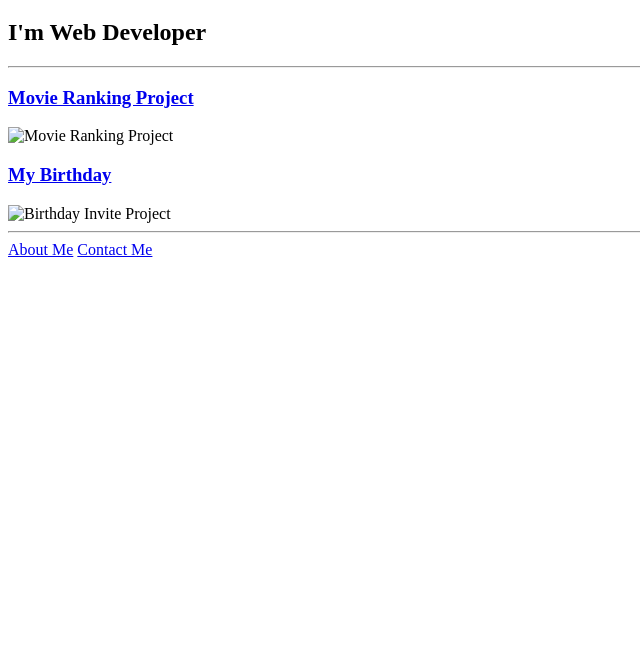
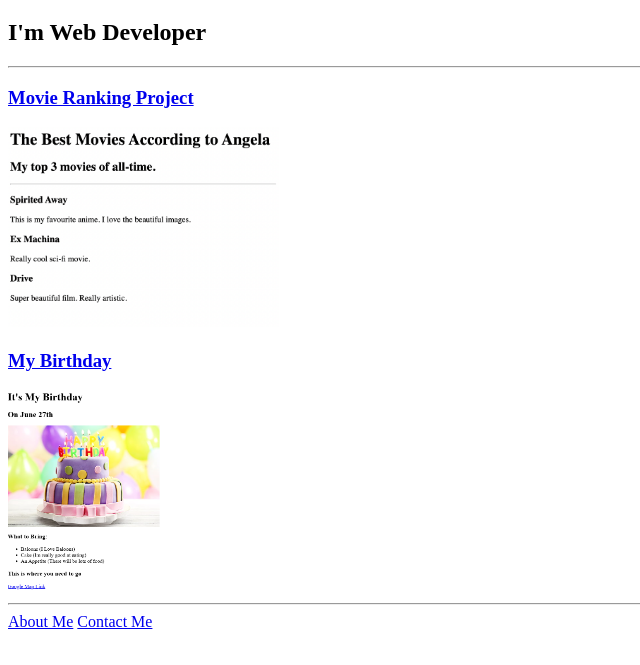
Before and after one commit to oxygen027/Santhosh-s-Portfolio-0.1, a plain HTML site: page index.html in a window 1280 px wide. Shown: the part 61-726 px from the top of the page, without its empty margins (0-640 px from the left). Drawn offline with Linux system fonts and the light colour scheme.

Commit message:
Update index.html

```diff
--- a/index.html
+++ b/index.html
@@ -11,9 +11,9 @@
  <h2>I'm Web Developer</h2>
  <hr/>
  <h3><a href="./public/movie-ranking.html">Movie Ranking Project</a></h3>
- <img src="./assets/images/movie-ranking.png" alt="Movie Ranking Project" height="200"  />
+ <img src="./movie-ranking.png" alt="Movie Ranking Project" height="200"  />
  <h3><a href="./public/birthday-invite.html">My Birthday</a></h3>
- <img src="./assets/images/birthday.png" alt="Birthday Invite Project" height="200"  />
+ <img src="./birthday.png" alt="Birthday Invite Project" height="200"  />
  <hr/>
  <a href="./public/about.html">About Me</a>
  <a href="./public/contact.html">Contact Me</a>
```
